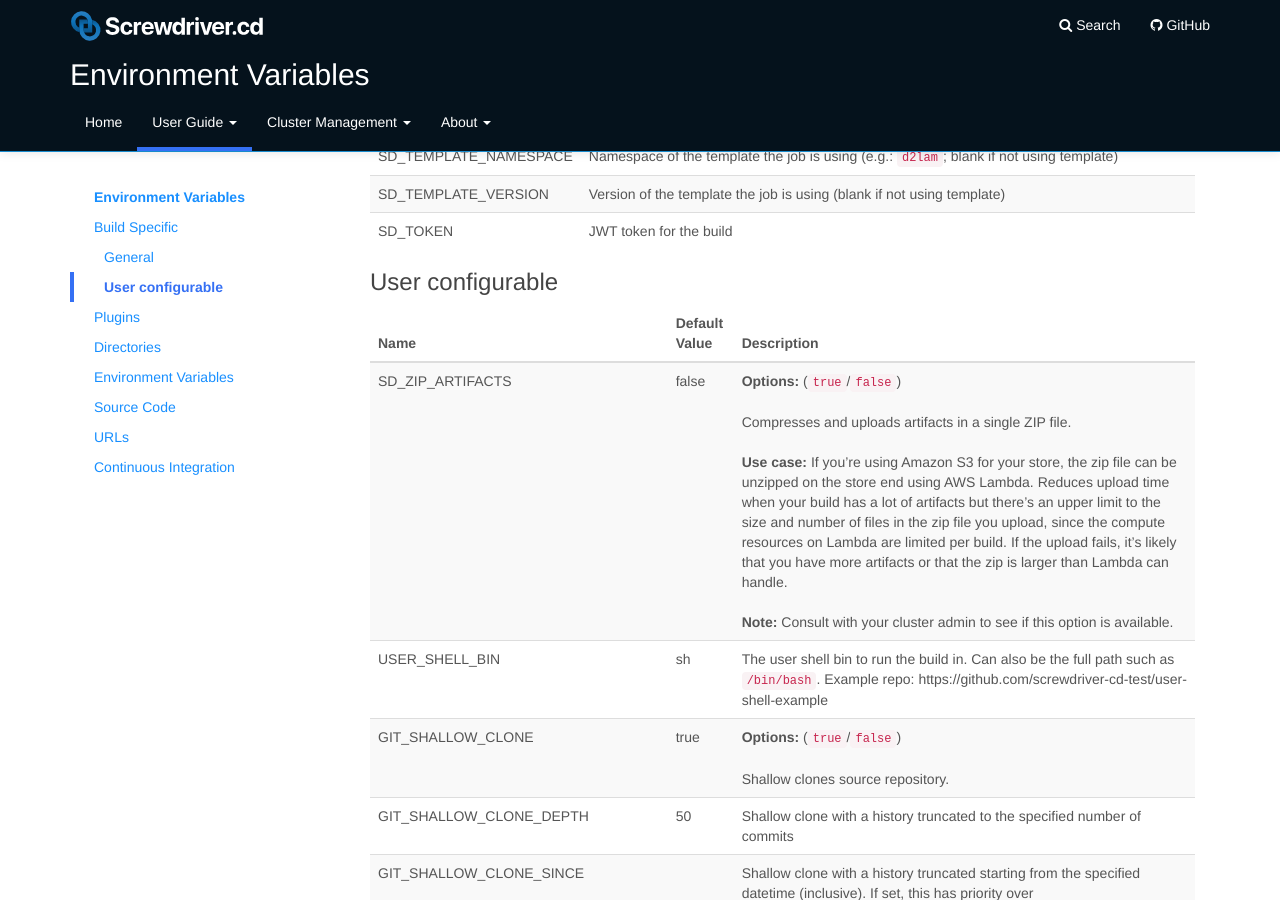
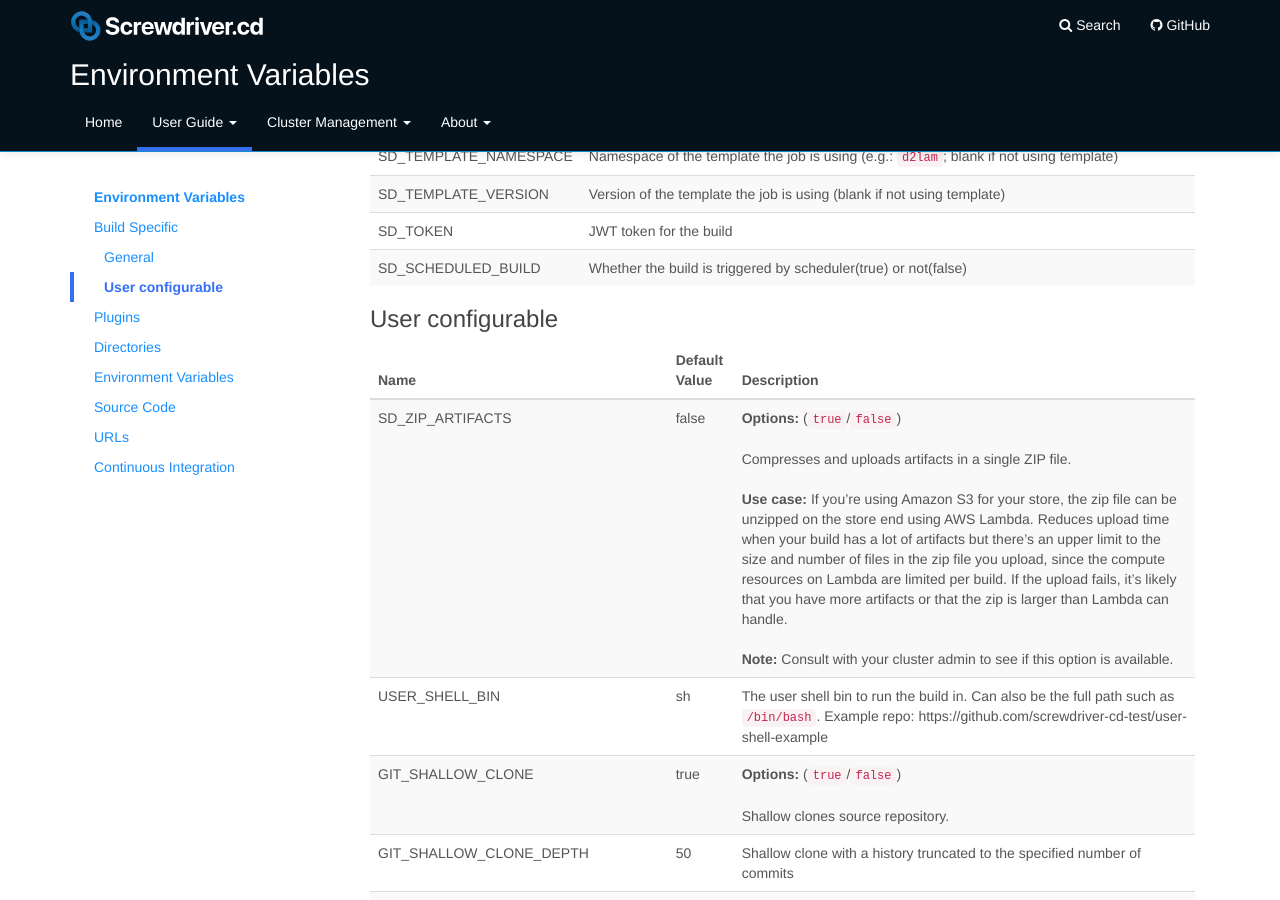
Before and after one commit to screwdriver-cd/guide, a Jekyll site: the page built from docs/user-guide/environment-variables.md, in a window 1280 px wide and 900 px high, scrolled down 838 px. Built offline with Jekyll 4.4.1, drawn with Linux system fonts in a browser that asks for light colours.

Commit message:
docs(2084): Add SD_SCHEDULED_BUILD description (#422)

```diff
--- a/docs/user-guide/environment-variables.md
+++ b/docs/user-guide/environment-variables.md
@@ -54,6 +54,7 @@ _Note: Environment variables set in one job cannot be accessed in another job. T
 | SD_TEMPLATE_NAMESPACE | Namespace of the template the job is using (e.g.: `d2lam`; blank if not using template) |
 | SD_TEMPLATE_VERSION | Version of the template the job is using (blank if not using template) |
 | SD_TOKEN | JWT token for the build |
+| SD_SCHEDULED_BUILD | Whether the build is triggered by scheduler(true) or not(false) |
 
 ### User configurable
 
```
